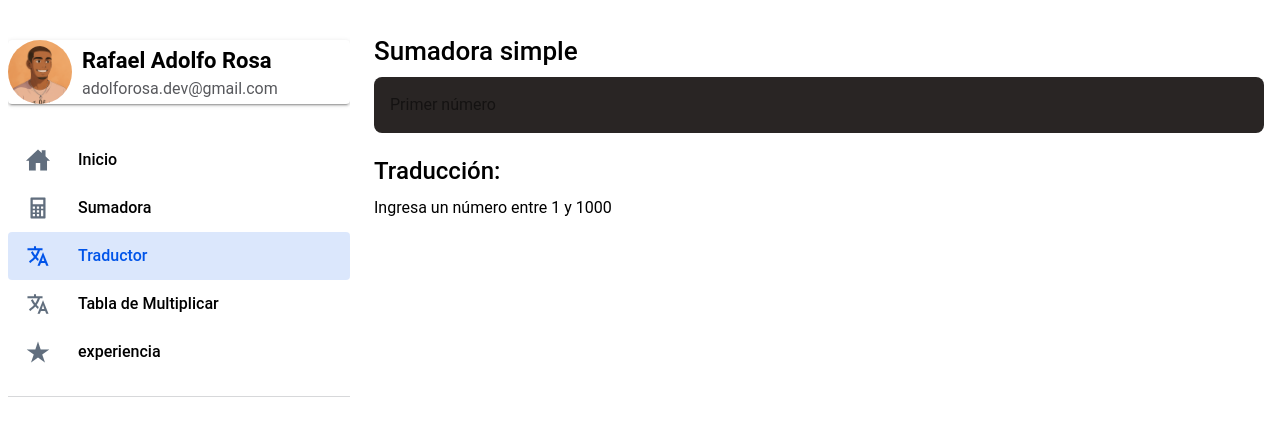
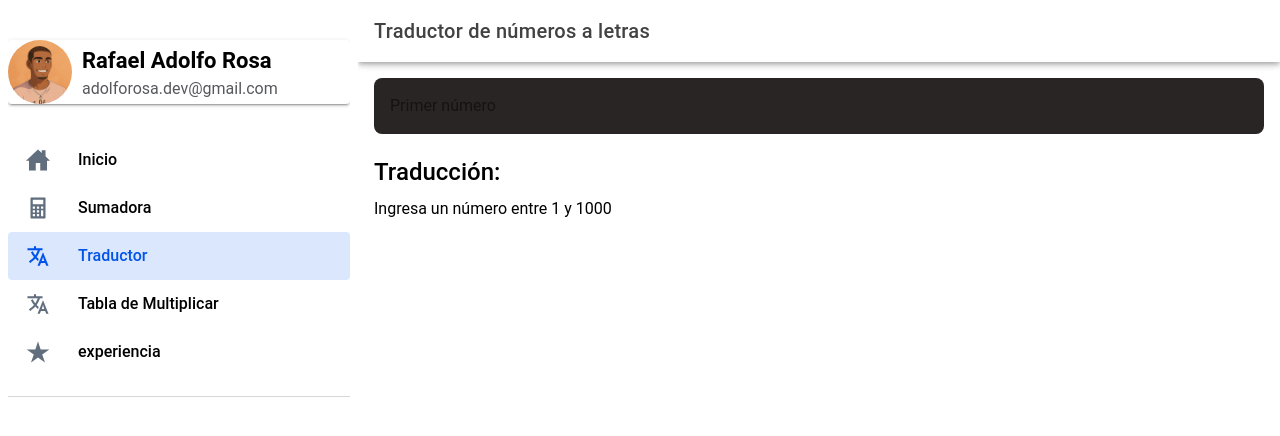
Before and after one commit to Ipambe/perfil-app, a React (Vite) app: page /traductor in a window 1280 px wide. Shown: the top 436 px of the page. Built offline with nearby package versions, Linux system fonts and the light colour scheme.

Commit message:
haciendo header un componente reutilizable

```diff
--- /dev/null
+++ b/src/components/Header.tsx
@@ -0,0 +1,24 @@
+import {
+  IonHeader,
+  IonToolbar,
+  IonButtons,
+  IonMenuButton,
+  IonTitle
+} from '@ionic/react'
+
+interface HeaderProps {
+  title: string
+}
+
+export const Header = ({ title }: HeaderProps) => {
+  return (
+    <IonHeader>
+      <IonToolbar>
+        <IonButtons slot='start'>
+          <IonMenuButton />
+        </IonButtons>
+        <IonTitle className='p-4'>{title}</IonTitle>
+      </IonToolbar>
+    </IonHeader>
+  )
+}
--- a/src/pages/Sumadora.tsx
+++ b/src/pages/Sumadora.tsx
@@ -1,5 +1,6 @@
 import { IonButton, IonInput, IonTitle } from '@ionic/react'
 import { useState } from 'react'
+import { Header } from '../components/Header'
 
 export const Sumadora = () => {
   const [suma, setSuma] = useState(0)
@@ -11,8 +12,9 @@ export const Sumadora = () => {
   }
 
   return (
+    <div>
+      <Header title='Sumadora' />
       <div className='p-4'>
-      <h1>Sumadora simple</h1>
         <div className='flex flex-col gap-4 mb-6'>
           <input
             className='bg-stone-800 rounded-lg p-4 focus:outline-none ring-2 focus:ring-blue-500 ring-transparent transition'
@@ -34,5 +36,6 @@ export const Sumadora = () => {
           <p>{isNaN(suma) ? 'Introduce dos números' : suma}</p>
         </span>
       </div>
+    </div>
   )
 }
--- a/src/pages/Tabla.tsx
+++ b/src/pages/Tabla.tsx
@@ -1,5 +1,6 @@
 import { IonInput, IonTitle } from '@ionic/react'
 import { useState } from 'react'
+import { Header } from '../components/Header'
 
 export const Tabla = () => {
   const [num, setNum] = useState(0)
@@ -7,8 +8,9 @@ export const Tabla = () => {
   const tablaMultiplicar = Array.from({ length: 13 }, (_, i) => (i + 1) * num)
 
   return (
+    <div>
+      <Header title='Tabla de multiplicar' />
       <div className='p-4'>
-      <h1>Sumadora simple</h1>
         <div className='flex flex-col gap-4 mb-6'>
           <input
             className='bg-stone-800 rounded-lg p-4 focus:outline-none ring-2 focus:ring-blue-500 ring-transparent transition'
@@ -33,5 +35,6 @@ export const Tabla = () => {
           )}
         </div>
       </div>
+    </div>
   )
 }
--- a/src/pages/Traductor.tsx
+++ b/src/pages/Traductor.tsx
@@ -1,5 +1,6 @@
 import { useState } from 'react'
 import { numeroALetras } from '../utils/numeroALetra'
+import { Header } from '../components/Header'
 
 export const Traductor = () => {
   const [num, setNum] = useState(0)
@@ -7,8 +8,9 @@ export const Traductor = () => {
   const traduccion = numeroALetras(num)
 
   return (
+    <div>
+      <Header title='Traductor de números a letras' />
       <div className='p-4'>
-      <h1>Sumadora simple</h1>
         <div className='flex flex-col gap-4 mb-6'>
           <input
             className='bg-stone-800 rounded-lg p-4 focus:outline-none ring-2 focus:ring-blue-500 ring-transparent transition'
@@ -22,5 +24,6 @@ export const Traductor = () => {
           <p>{traduccion}</p>
         </span>
       </div>
+    </div>
   )
 }
```
Lines whose indentation alone changed are shown as unchanged.
